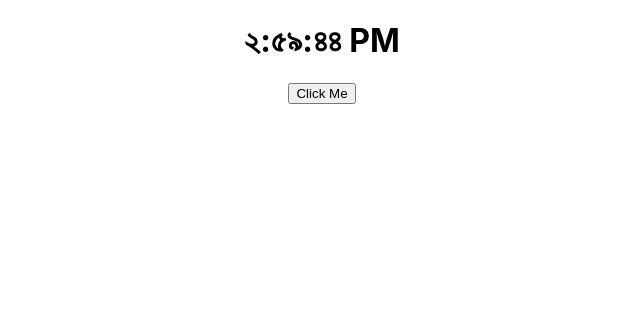
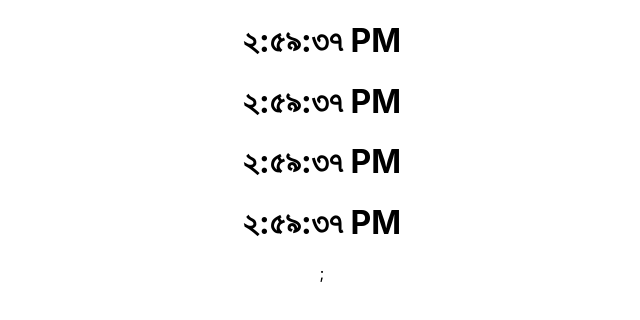
Before and after one commit to uzzal408/myapp-react, a React (Create React App) app: page / in a window 1280 px wide. Shown: the top 320 px of the page, without its empty margins (318-958 px from the left). Built offline with nearby package versions, Linux system fonts and the light colour scheme.

Commit message:
render with map function and props

```diff
--- a/src/App.js
+++ b/src/App.js
@@ -1,10 +1,11 @@
 import "./App.css";
-import Clock from "./components/Clock";
+import ClockList from "./components/ClockList";
 
 function App() {
+  const quantity = [1, 2, 3, 4];
   return (
     <div className="App">
-      <Clock locale="bn-BD" />
+      <ClockList quantity={quantity} />
     </div>
   );
 }
--- a/src/components/Clock.js
+++ b/src/components/Clock.js
@@ -1,39 +1,9 @@
-import React from "react";
-class Clock extends React.Component {
-  constructor(props) {
-    super(props);
-    this.state = { date: new Date(), locale: "bn-BD" };
-  }
-
-  componentDidMount() {
-    this.clocktimer = setInterval(() => this.timer(), 1000);
-  }
-
-  componentWillUnmount() {
-    clearInterval(this.clocktimer);
-  }
-
-  timer() {
-    this.setState({
-      date: new Date(),
-    });
-  }
-  changeTimeType = (locale) => {
-    this.setState({
-      locale,
-    });
-  };
-  render() {
-    const { date, locale } = this.state;
-    return (
-      <div>
-        <h1 className="heading">
-          <span>{date.toLocaleTimeString(locale)}</span>
-        </h1>
-        <button onClick={() => this.changeTimeType("en-US")}>Click Me</button>
-      </div>
-    );
-  }
+function Clock() {
+  return (
+    <h1 className="heading">
+      <span>{new Date().toLocaleTimeString("bn-BD")}</span>
+    </h1>
+  );
 }
 
 export default Clock;
--- /dev/null
+++ b/src/components/ClockList.js
@@ -0,0 +1,20 @@
+import Clock from "./Clock";
+import PropTypes from "prop-types";
+
+function ClockList({ quantity = [] }) {
+  return (
+    <div>
+      {quantity.map((key) => (
+        <Clock key={key} />
+      ))}
+      ;
+    </div>
+  );
+}
+
+ClockList.propTypes = {
+  quantity: PropTypes.any.isRequired, // add this line
+  // other prop types here
+};
+
+export default ClockList;
```
